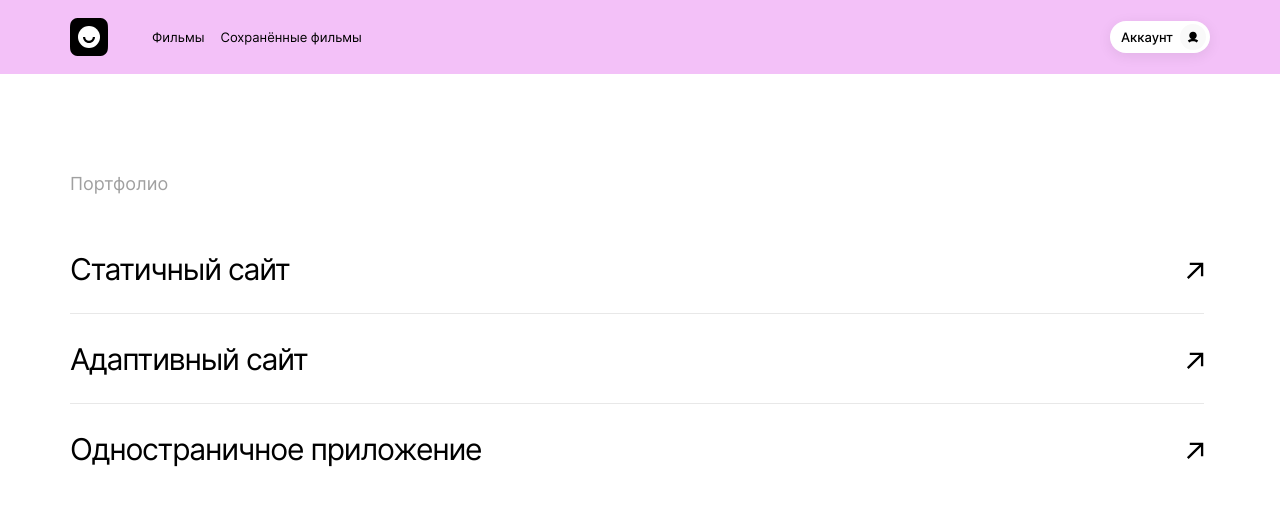
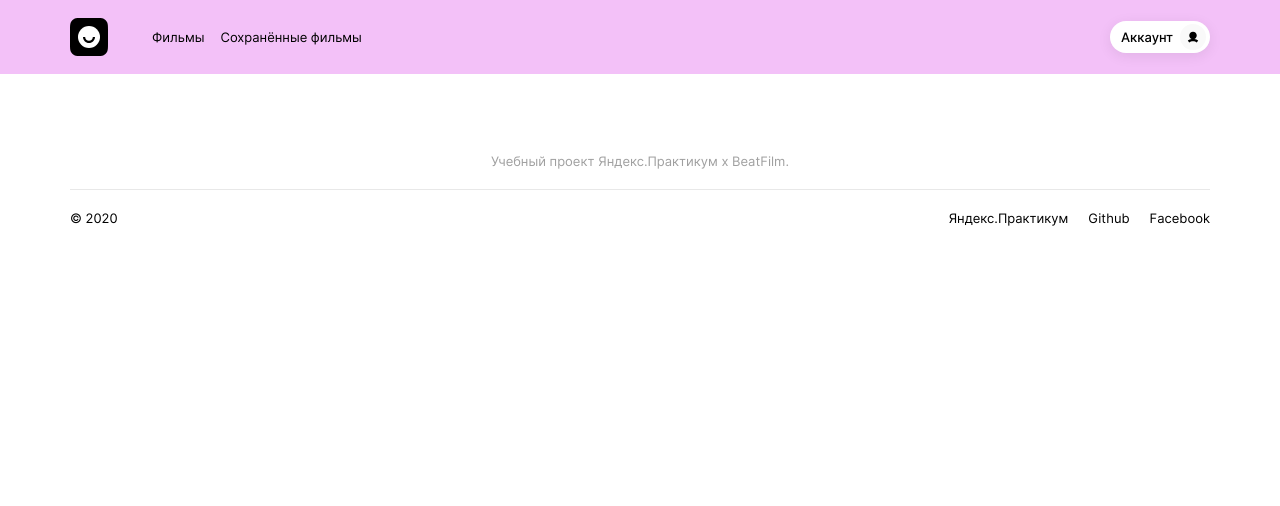
Before and after one commit to vabatmanov/movies-explorer-frontend, a React (Create React App) app: page / in a window 1280 px wide. Shown: the top 506 px of the page. Built offline with nearby package versions, Linux system fonts and the light colour scheme; the HTML template or start-up script is replaced by a standard one.

Commit message:
added footer

```diff
--- /dev/null
+++ b/src/components/Footer/Footer.css
@@ -0,0 +1,18 @@
+.footer {
+  padding: 79px 70px 0;
+  min-height: 172px;
+  box-sizing: border-box;
+}
+
+@media screen and (max-width: 768px) {
+  .footer {
+    padding: 79px 30px 0;
+  }
+}
+
+@media screen and (max-width: 320px) {
+  .footer {
+    padding: 79px 10px 0;
+    min-height: 270px;
+  }
+}
--- /dev/null
+++ b/src/components/Footer/Footer.js
@@ -0,0 +1,17 @@
+import React from 'react';
+
+function Footer() {
+  return (
+    <footer className='footer'>
+      <p className='footer__title'>Учебный проект Яндекс.Практикум х BeatFilm.</p>
+      <nav className='footer__links'>
+        <a className='footer__link' href='#'>Facebook</a>
+        <a className='footer__link' href='#'>Github</a>
+        <a className='footer__link' href='#'>Яндекс.Практикум</a>
+        <p className='footer__year'>&copy; 2020</p>
+      </nav>
+    </footer>
+  );
+}
+
+export default Footer;
--- /dev/null
+++ b/src/components/Footer/__link/footer__link.css
@@ -0,0 +1,20 @@
+.footer__link {
+  text-decoration: none;
+  font: normal 400 13px/16px Inter, Arial, sans-serif;
+  color: #000000;
+  margin-left: 20px;
+}
+
+.footer__link:last-of-type {
+  margin-left: 0;
+}
+
+@media screen and (max-width: 320px) {
+  .footer__link {
+    font: normal 400 12px/15px Inter, Arial, sans-serif;
+    margin: 0 0 12px;
+  }
+  .footer__link:first-of-type {
+    margin: 0;
+  }
+}
--- /dev/null
+++ b/src/components/Footer/__links/footer__links.css
@@ -0,0 +1,13 @@
+.footer__links {
+  display: flex;
+  flex-direction: row-reverse;
+  margin-top: 20px;
+}
+
+@media screen and (max-width: 320px) {
+  .footer__links {
+    margin-top: 30px;
+    flex-direction: column-reverse;
+    align-items: center;
+  }
+}
--- /dev/null
+++ b/src/components/Footer/__title/footer__title.css
@@ -0,0 +1,14 @@
+.footer__title {
+  margin: 0;
+  padding-bottom: 20px;
+  text-align: center;
+  font: normal 400 13px/16px Inter, Arial, sans-serif;
+  color: #A0A0A0;
+  border-bottom: 1px solid #E8E8E8;
+}
+
+@media screen and (max-width: 320px) {
+  .footer__title {
+    font: normal 400 12px/15px Inter, Arial, sans-serif;
+  }
+}
--- /dev/null
+++ b/src/components/Footer/__year/footer__year.css
@@ -0,0 +1,15 @@
+.footer__year {
+  margin: 0 auto 0 0;
+  font: normal 400 13px/16px Inter, Arial, sans-serif;
+  color: #000000;
+  white-space: nowrap;
+}
+
+@media screen and (max-width: 320px) {
+  .footer__year {
+    margin: 30px 0 0;
+    color: #A0A0A0;
+    font: normal 400 12px/15px Inter, Arial, sans-serif;
+    order: -1;
+  }
+}
--- a/src/components/Main/Main.js
+++ b/src/components/Main/Main.js
@@ -4,6 +4,7 @@ import AboutProject from '../AboutProject/AboutProject'
 import Techs from "../Techs/Techs";
 import AboutMe from "../AboutMe/AboutMe";
 import Portfolio from "../Portfolio/Portfolio";
+import Footer from "../Footer/Footer";
 
 function Main() {
   return (
@@ -12,7 +13,8 @@ function Main() {
       {/*<AboutProject/>*/}
       {/*<Techs/>*/}
       {/*<AboutMe/>*/}
-      <Portfolio/>
+      {/*<Portfolio/>*/}
+      <Footer/>
     </main>
   );
 }
--- a/src/index.css
+++ b/src/index.css
@@ -69,3 +69,9 @@
 @import './components/Portfolio/__title/portfolio__title.css';
 @import './components/Portfolio/__links/portfolio__links.css';
 @import './components/Portfolio/__link/portfolio__link.css';
+
+@import './components/Footer/Footer.css';
+@import './components/Footer/__title/footer__title.css';
+@import './components/Footer/__links/footer__links.css';
+@import './components/Footer/__link/footer__link.css';
+@import './components/Footer/__year/footer__year.css';
```
